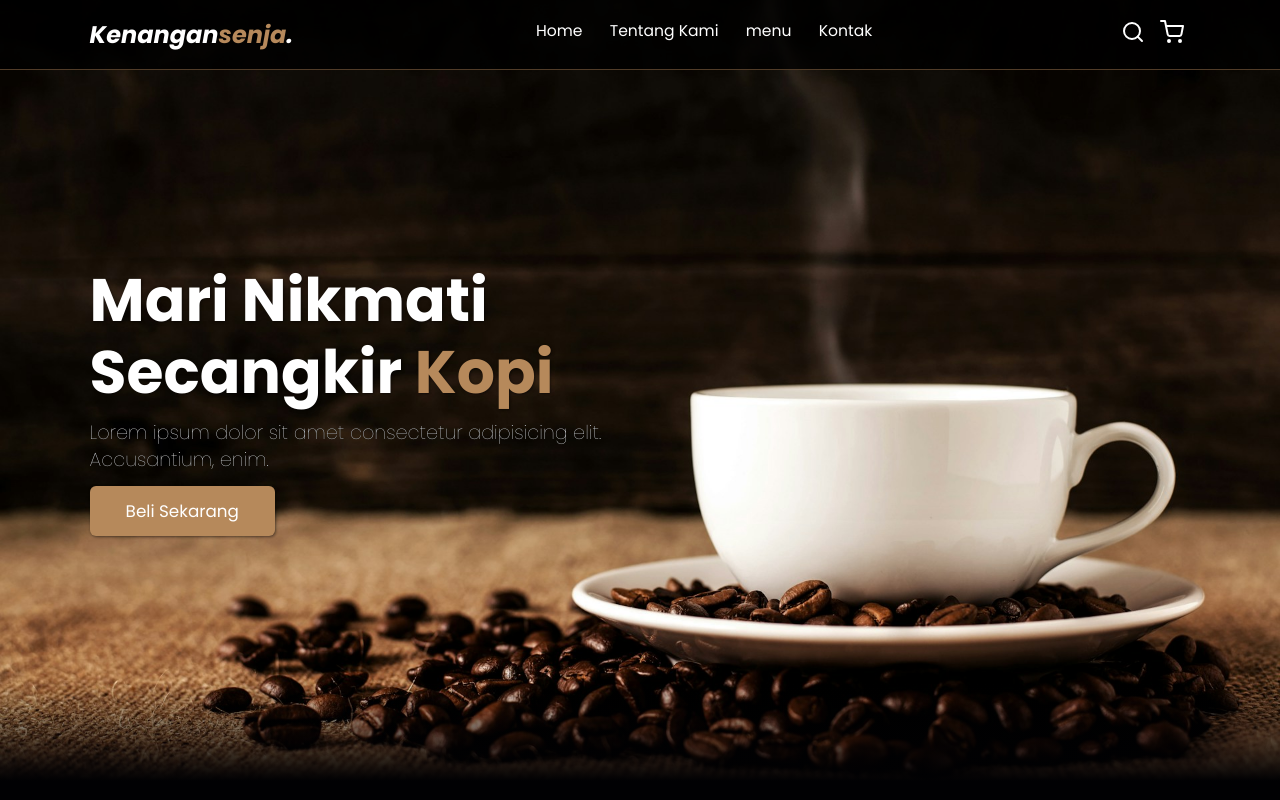
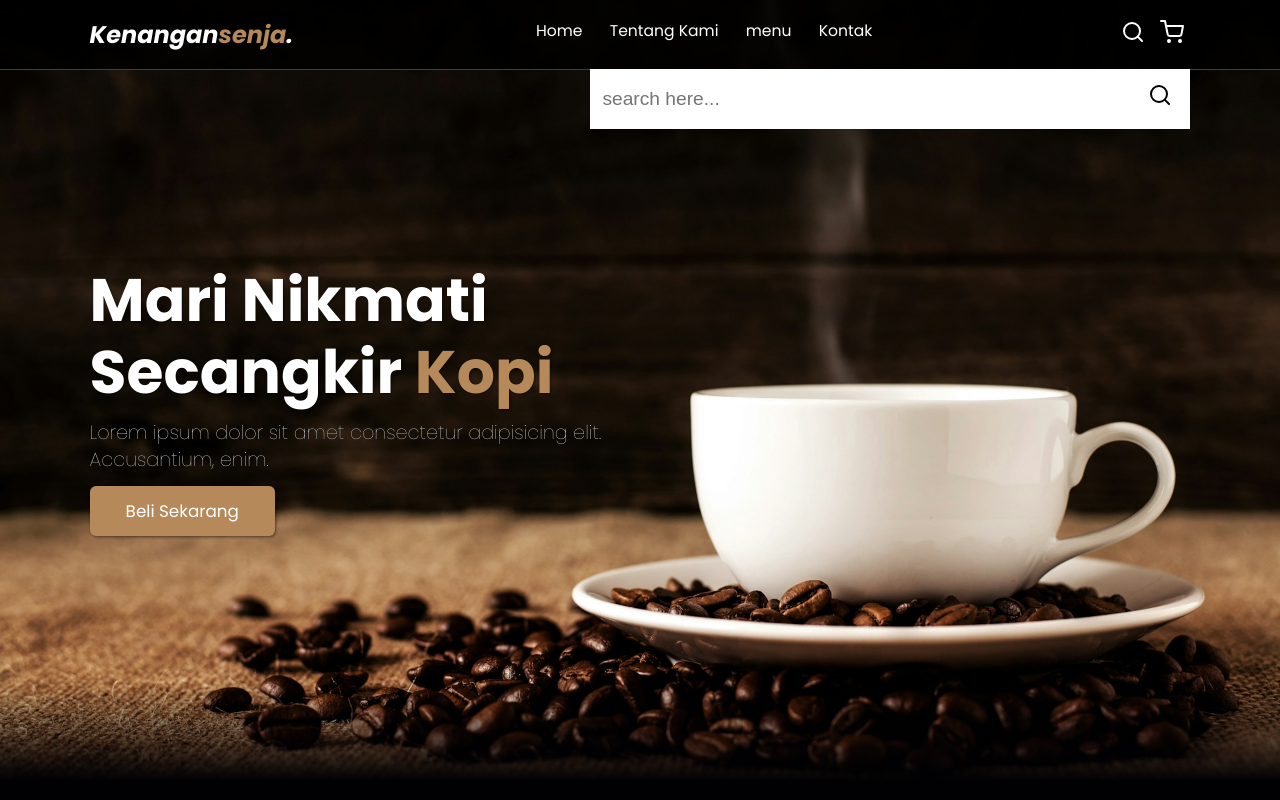
Before and after one commit to Novario25/Ngopi-Santai, a plain HTML site: page index.html in a window 1280 px wide. Both pictures are taken after a click on the link 1133 px from the left and 39 px from the top of the page. Shown: the top 800 px of the page. Drawn offline with nearby package versions, Linux system fonts and the light colour scheme.

Commit message:
first commit

```diff
--- a/css/style.css
+++ b/css/style.css
@@ -83,6 +83,41 @@ body {
 
 #hamburger-menu {
   display: none;
+}
+
+/* Navbar seacrh form */
+.navbar .search-form {
+  position: absolute;
+  top: 100%;
+  right: 7%;
+  background-color: #fff;
+  width: 50rem;
+  height: 5rem;
+  display: flex;
+  align-items: center;
+  transform: scaleY(0);
+  transform-origin: top;
+  transition: 0.3s;
+}
+
+.navbar .search-form.active {
+  transform: scaleY(1);
+}
+
+
+.navbar .search-form input {
+  height: 100%;
+  width: 100%;
+  font-size: 1.6rem;
+  color: var(--bg);
+  padding: 1rem;
+}
+
+.navbar .search-form label {
+  cursor: pointer;
+  font-size: 2rem;
+  margin-right: 1.5rem;
+  color: var(--bg);
 }
 
 /* Hero Section */
@@ -368,6 +403,11 @@ footer .credit a {
     transform: scaleX(0.2);
   }
 
+  .navbar .search-form {
+    width: 90%;
+    right: 2rem;
+  }
+
   .about .row {
     flex-wrap: wrap;
   }
--- a/index.html
+++ b/index.html
@@ -31,10 +31,18 @@
       </div>
 
       <div class="navbar-extra">
-        <a href="#" id="search"><i data-feather="search"></i></a>
+        <a href="#" id="search-button"><i data-feather="search"></i></a>
         <a href="#" id="shopping-cart"><i data-feather="shopping-cart"></i></a>
         <a href="#" id="hamburger-menu"><i data-feather="menu"></i></a>
       </div>
+
+      <!-- Search Form start -->
+      <div class="search-form">
+        <input type="search" id="search-box" placeholder="search here...">
+        <label for="search-box"><i data-feather="search"></i></label>
+      </div>
+      <!-- Search Form end -->
+
     </nav>
     <!-- Navbar end -->
 
--- a/js/script.js
+++ b/js/script.js
@@ -1,15 +1,30 @@
-// Toggel class active
-const navbarNav = document.querySelector (`.navbar-nav`);
+// Toggel class active untuk hamburger menu
+const navbarNav = document.querySelector(`.navbar-nav`);
 // ketika hamburger menu di klik
 document.querySelector(`#hamburger-menu`).onclick = () => {
-    navbarNav.classList.toggle(`active`);
-}
+  navbarNav.classList.toggle(`active`);
+};
 
-// klivk di luar sidebar untuk menghilangkan nav
-const hamburger = document.querySelector(`#hamburger-menu`)
+// Toggel class active untuk search form
+const searchForm = document.querySelector(`.search-form`);
+const searchBox = document.querySelector(`#search-box`);
+
+document.querySelector(`#search-button`).onclick = (e) => {
+  searchForm.classList.toggle(`active`);
+  searchBox.focus();
+  e.preventDefault();
+};
+
+// klik di luar elemen
+const hm = document.querySelector(`#hamburger-menu`);
+const sb = document.querySelector(`#search-button`);
 
 document.addEventListener(`click`, function (e) {
-    if(!hamburger.contains(e.target) && !navbarNav.contains(e.target)) {
-        navbarNav.classList.remove(`active`);
-    }
+  if (!hm.contains(e.target) && !navbarNav.contains(e.target)) {
+    navbarNav.classList.remove(`active`);
+  }
+
+  if (!sb.contains(e.target) && !searchForm.contains(e.target)) {
+    searchForm.classList.remove(`active`);
+  }
 });
```
Also changed, not shown: 1 other file.
